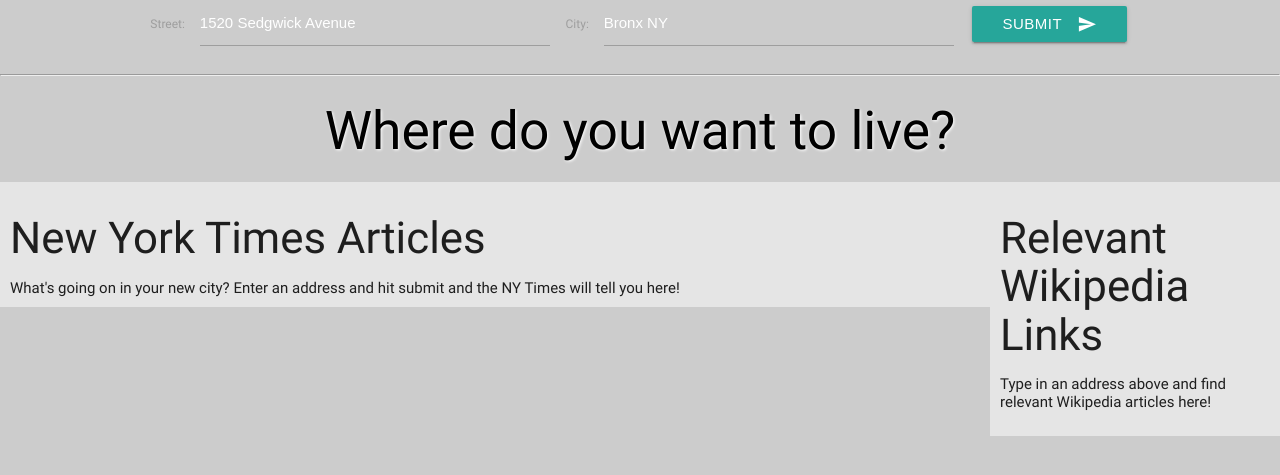
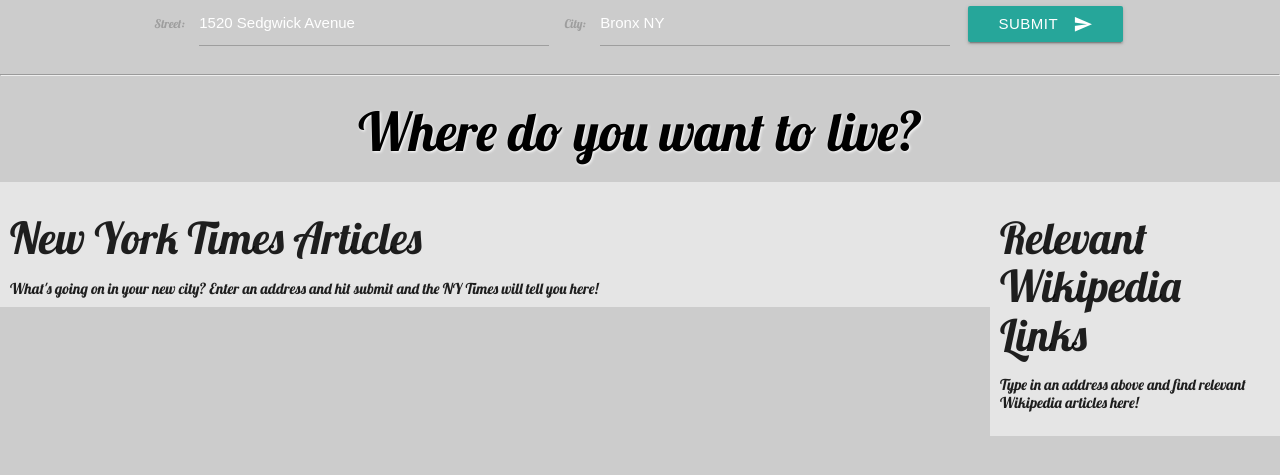
Before and after one commit to prezadito/move-planner, a PHP site: page / in a window 1280 px wide. Shown: the top 475 px of the page. Run offline with PHP 8.4, Linux system fonts and the light colour scheme.

Commit message:
added new font

```diff
--- a/css/style.css
+++ b/css/style.css
@@ -1,5 +1,9 @@
  * {box-sizing:border-box;}
 body {background-color: #CCC;}
+
+html {
+    font-family: 'Lobster', cursive;
+}
 
 .form-container {
     margin: 0 auto;
--- a/home.html
+++ b/home.html
@@ -6,6 +6,7 @@
     <link rel="stylesheet" href="https://cdnjs.cloudflare.com/ajax/libs/materialize/0.100.1/css/materialize.min.css">
     <link rel="stylesheet" href="https://cdnjs.cloudflare.com/ajax/libs/normalize/7.0.0/normalize.min.css">
     <link href="https://fonts.googleapis.com/icon?family=Material+Icons" rel="stylesheet">
+    <link href="https://fonts.googleapis.com/css?family=Lobster" rel="stylesheet">
     <link rel="stylesheet" href="css/style.css">
     <meta name="viewport" content="width=device-width, initial-scale=1.0"/>
 </head>
```
